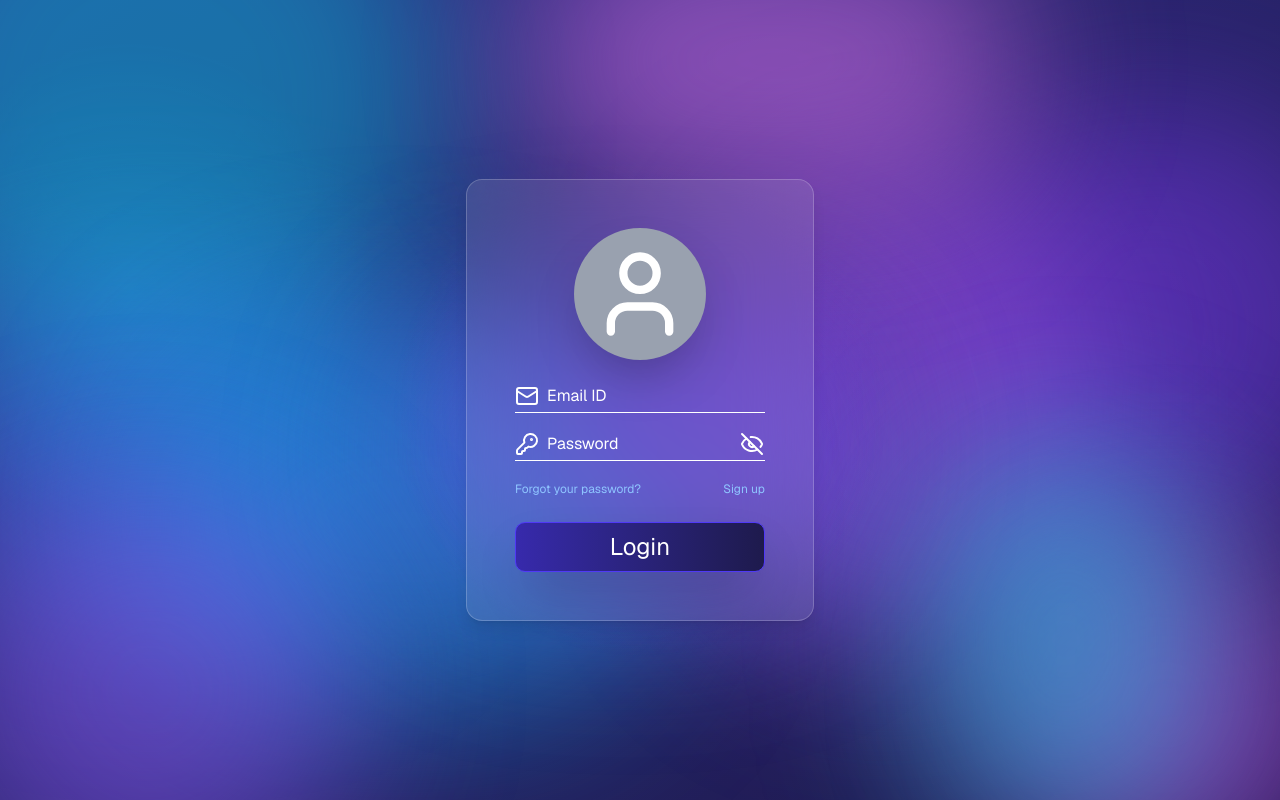
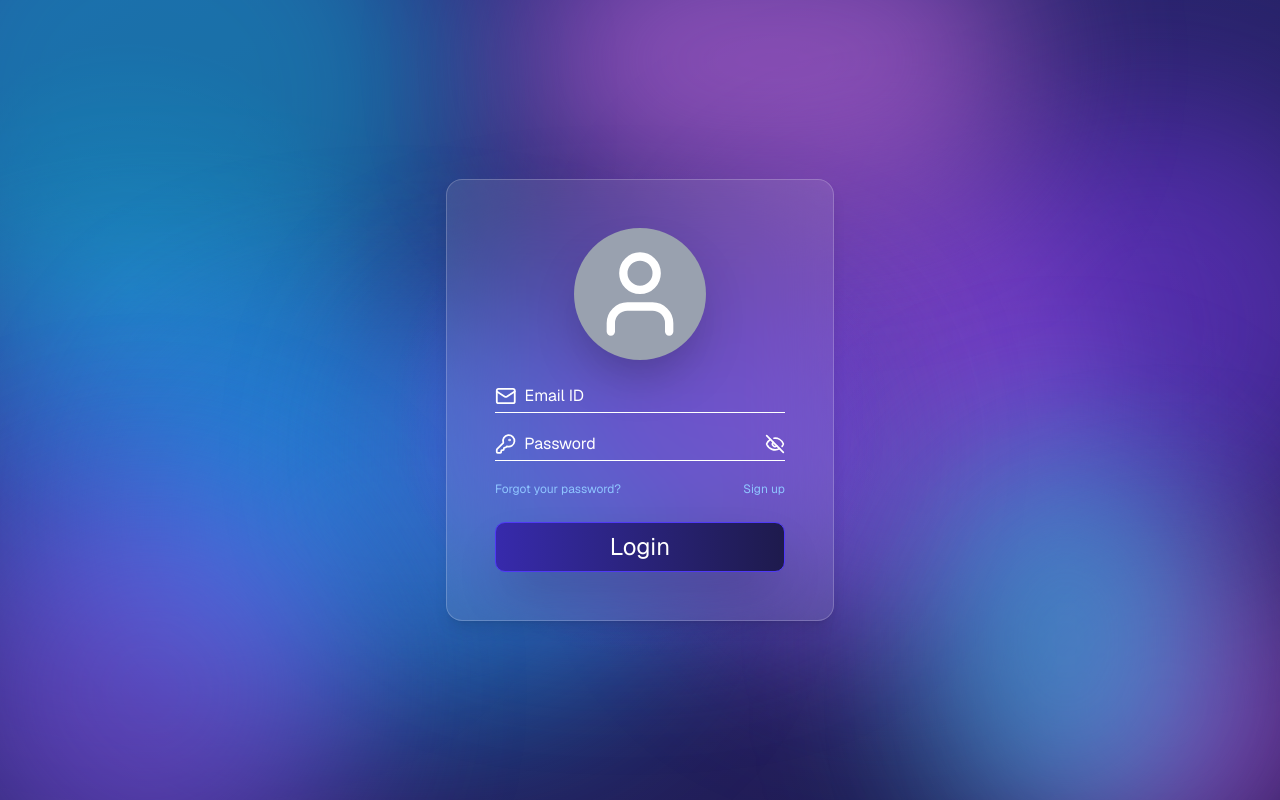
Before and after one commit to acctst-droid/Contacts, a Next.js app: page /login in a window 1280 px wide. Built offline with nearby package versions, Linux system fonts and the light colour scheme.

Commit message:
refactor styles and improve login page layout

```diff
--- a/src/app/globals.css
+++ b/src/app/globals.css
@@ -3,19 +3,22 @@
 html {
   scrollbar-width: none;
 }
+
 input:-webkit-autofill,
 input:-webkit-autofill:hover,
 input:-webkit-autofill:focus {
-    /* Força a cor do texto */
-    -webkit-text-fill-color: white !important;
+  /* Força a cor do texto */
+  -webkit-text-fill-color: white !important;
 
-    /* Garante que o fundo continue transparente para mostrar o seu gradiente */
-    -webkit-background-clip: text;
-    background-clip: text;
+  /* Garante que o fundo continue transparente para mostrar o seu gradiente */
+  -webkit-background-clip: text;
+  background-clip: text;
 }
+
 .loginpage::after {
   content: '';
   height: 500px;
+  pointer-events: none;
   width: 500px;
   left: 50%;
   top: 20%;
@@ -29,6 +32,7 @@ input:-webkit-autofill:focus {
 .loginpage::before {
   content: '';
   height: 500px;
+  pointer-events: none;
   width: 500px;
   left: 10%;
   top: 5%;
@@ -41,6 +45,7 @@ input:-webkit-autofill:focus {
 
 .homepage::after {
   content: '';
+  pointer-events: none;
   top: -30px;
   left: -200px;
   position: fixed;
@@ -56,6 +61,7 @@ input:-webkit-autofill:focus {
   content: '';
   right: -200px;
   bottom: -70px;
+  pointer-events: none;
   position: fixed;
   width: 500px;
   height: 500px;
@@ -63,11 +69,12 @@ input:-webkit-autofill:focus {
   background: #3F5EFB;
   background: radial-gradient(circle, rgba(116, 72, 235, 0.12) 0%, rgba(154, 40, 230, 0.12) 0%, transparent 70%);
 }
-.growdiv {
 
-}
+.growdiv {}
+
 .blob {
   content: '';
+  pointer-events: none;
   position: fixed;
   width: 500px;
   height: 500px;
@@ -76,11 +83,13 @@ input:-webkit-autofill:focus {
   opacity: 0.5;
   z-index: 0;
 }
+
 /* Blobs mais claros (0.08) e distribuídos por toda a tela */
 .blob1 {
   width: 600px;
   height: 600px;
-  background: #06b6d4; /* cyan */
+  background: #06b6d4;
+  /* cyan */
   top: -200px;
   left: -150px;
 }
@@ -88,7 +97,8 @@ input:-webkit-autofill:focus {
 .blob2 {
   width: 450px;
   height: 450px;
-  background: #7c3aed; /* violet */
+  background: #7c3aed;
+  /* violet */
   top: 100px;
   right: -100px;
 }
@@ -96,7 +106,8 @@ input:-webkit-autofill:focus {
 .blob3 {
   width: 500px;
   height: 350px;
-  background: #3b82f6; /* blue */
+  background: #3b82f6;
+  /* blue */
   top: 35%;
   left: -80px;
 }
@@ -104,7 +115,8 @@ input:-webkit-autofill:focus {
 .blob4 {
   width: 400px;
   height: 500px;
-  background: #a855f7; /* purple */
+  background: #a855f7;
+  /* purple */
   top: 20%;
   right: 15%;
 }
@@ -112,7 +124,8 @@ input:-webkit-autofill:focus {
 .blob5 {
   width: 550px;
   height: 400px;
-  background: #0ea5e9; /* sky blue */
+  background: #0ea5e9;
+  /* sky blue */
   bottom: 10%;
   left: 10%;
 }
@@ -120,7 +133,8 @@ input:-webkit-autofill:focus {
 .blob6 {
   width: 350px;
   height: 350px;
-  background: #d946ef; /* fuchsia */
+  background: #d946ef;
+  /* fuchsia */
   bottom: -80px;
   right: -60px;
 }
@@ -128,7 +142,8 @@ input:-webkit-autofill:focus {
 .blob7 {
   width: 480px;
   height: 300px;
-  background: #6366f1; /* indigo claro */
+  background: #6366f1;
+  /* indigo claro */
   bottom: 25%;
   left: 30%;
 }
@@ -136,7 +151,8 @@ input:-webkit-autofill:focus {
 .blob8 {
   width: 300px;
   height: 400px;
-  background: #22d3ee; /* cyan claro */
+  background: #22d3ee;
+  /* cyan claro */
   top: 55%;
   right: 5%;
 }
@@ -144,7 +160,8 @@ input:-webkit-autofill:focus {
 .blob9 {
   width: 420px;
   height: 420px;
-  background: #8b5cf6; /* violet médio */
+  background: #8b5cf6;
+  /* violet médio */
   top: 60%;
   left: -60px;
 }
@@ -152,10 +169,12 @@ input:-webkit-autofill:focus {
 .blob10 {
   width: 500px;
   height: 280px;
-  background: #e879f9; /* fuchsia claro */
+  background: #e879f9;
+  /* fuchsia claro */
   top: -80px;
   right: 20%;
 }
+
 @keyframes fadeDown {
   0% {
     opacity: 0;
--- a/src/app/login/page.tsx
+++ b/src/app/login/page.tsx
@@ -21,19 +21,29 @@ export default function LoginPage() {
                 <div className="bg-gray-400  shadow-2xl rounded-full p-4">
                     <User className="text-white" size={100}></User>
                 </div>
-                <div className="group gap-2 relative flex  justify-center items-center">
-                    <hr className=" absolute border-white  transition ease-in-out duration-300 group-focus-within:scale-110  w-full mt-8"></hr>
-                    <Mail className="text-white"></Mail>
-                    <input className="outline-none text-white  placeholder-white" type='email' placeholder="Email ID"></input>
+                {/* Campo de Email */}
+                <div className="group gap-2 relative flex items-center w-full max-w-75">
+                    <hr className="pointer-events-none absolute border-white transition ease-in-out duration-300 group-focus-within:scale-110 w-full mt-8" />
+                    <Mail className="text-white" />
+                    <input
+                        className="w-full bg-transparent outline-none text-white placeholder-white"
+                        type='email'
+                        placeholder="Email ID"
+                    />
                 </div>
-                <div className="gap-2 relative flex justify-center items-center group ">
-                    <hr className=" absolute border-white w-full mt-8 transition ease-in-out duration-300 group-focus-within:scale-110 "></hr>
-                    <KeyRound className="text-white"></KeyRound>
-                    {showpassword ?
-                        <><input className="outline-none text-white placeholder-white" placeholder="Password" type=''></input>
-                            <Eye className="absolute cursor-pointer left-[90%] text-white" onClick={() => {setshowpassword(false)}}></Eye></> : <><input className="outline-none text-white placeholder-white" type='password' placeholder="Password"></input>
-                            <EyeOff className="cursor-pointer absolute left-[90%] text-white" onClick={() => {setshowpassword(true)}}></EyeOff></>}
 
+                {/* Campo de Senha */}
+                <div className="group gap-2 relative flex items-center w-full max-w-75">
+                    <hr className="pointer-events-none absolute border-white w-full mt-8 transition ease-in-out duration-300 group-focus-within:scale-110" />
+                    <KeyRound className="text-white" />
+                    <input
+                        className="w-full bg-transparent outline-none text-white placeholder-white pr-10"
+                        type={showpassword ? 'text' : 'password'}
+                        placeholder="Password"
+                    />
+                    <div className="absolute right-0 cursor-pointer text-white flex items-center" onClick={() => setshowpassword(!showpassword)}>
+                        {showpassword ? <Eye size={20} /> : <EyeOff size={20} />}
+                    </div>
                 </div>
                 <div className="flex justify-between w-full items-center">
                     <Link href='/resetpassword' className=" text-blue-300 hover:text-blue-500 hover:underline text-[12px] cursor-pointer">Forgot your password?</Link>
--- a/src/app/page.tsx
+++ b/src/app/page.tsx
@@ -14,7 +14,7 @@ export function Logo() {
 
 export default function Home() {
   return (
-    <div className="homepage min-h-screen overflow-x-hidden w-full flex flex-col justify-start items-center gap-4  bg-linear-to-r from-indigo-900 to-indigo-950">
+    <div className="homepage min-h-screen overflow-x-hidden w-full flex flex-col justify-start items-center gap-4  p-4 bg-linear-to-r from-indigo-900 to-indigo-950">
       <Logo />
       <p className="text-blue-200 text-[3svw] mt-10 lg:text-[30px] text-center animar-entrada">
         A website made for talking. It provides a simple interface where users can register an account and exchange messages with their contacts in real-time,
@@ -30,7 +30,7 @@ export default function Home() {
         </Link>
       </div>
 
-      <div className="flex justify-center flex-col lg:flex-row gap-8 mt-10 items-center">
+      <div className="flex justify-center flex-col lg:flex-row gap-8 items-center">
         {/* Card Fast */}
         <div className="relative w-75 h-75 overflow-hidden rounded-2xl p-px shrink-0 animar-entrada transition transform ease-in-out duration-300 hover:-translate-y-3">
           <span className="absolute inset-0 pointer-events-none">
@@ -63,7 +63,7 @@ export default function Home() {
           <span className="absolute inset-0 pointer-events-none">
             <span className="absolute -inset-full animate-spin [animation-duration:4s] bg-[conic-gradient(from_0deg,#06b6d4_0deg,#06b6d4_40deg,transparent_60deg)]" />
           </span>
-          <div className="relative z-10 w-full h-full p-8 bg-linear-to-br from-blue-700 shadow-2xl to-blue-800 backdrop-blur-3xl rounded-2xl flex-col justify-center flex items-center gap-2 text-center">
+          <div className="relative z-10  w-full h-full p-8 bg-linear-to-br from-blue-700 shadow-2xl to-blue-800 backdrop-blur-3xl rounded-2xl flex-col justify-center flex items-center gap-2 text-center">
             <EyeOff className="text-cyan-300 drop-shadow-[0px_0px_20px_rgb(103,232,249)]" size={80}></EyeOff>
             <span className="text-white text-3xl">No distractions</span>
             <p className="text-white text-[12px] mt-4">Focused on direct messages without advertisement, infinite scroll or anything that could distract you.</p>
```
